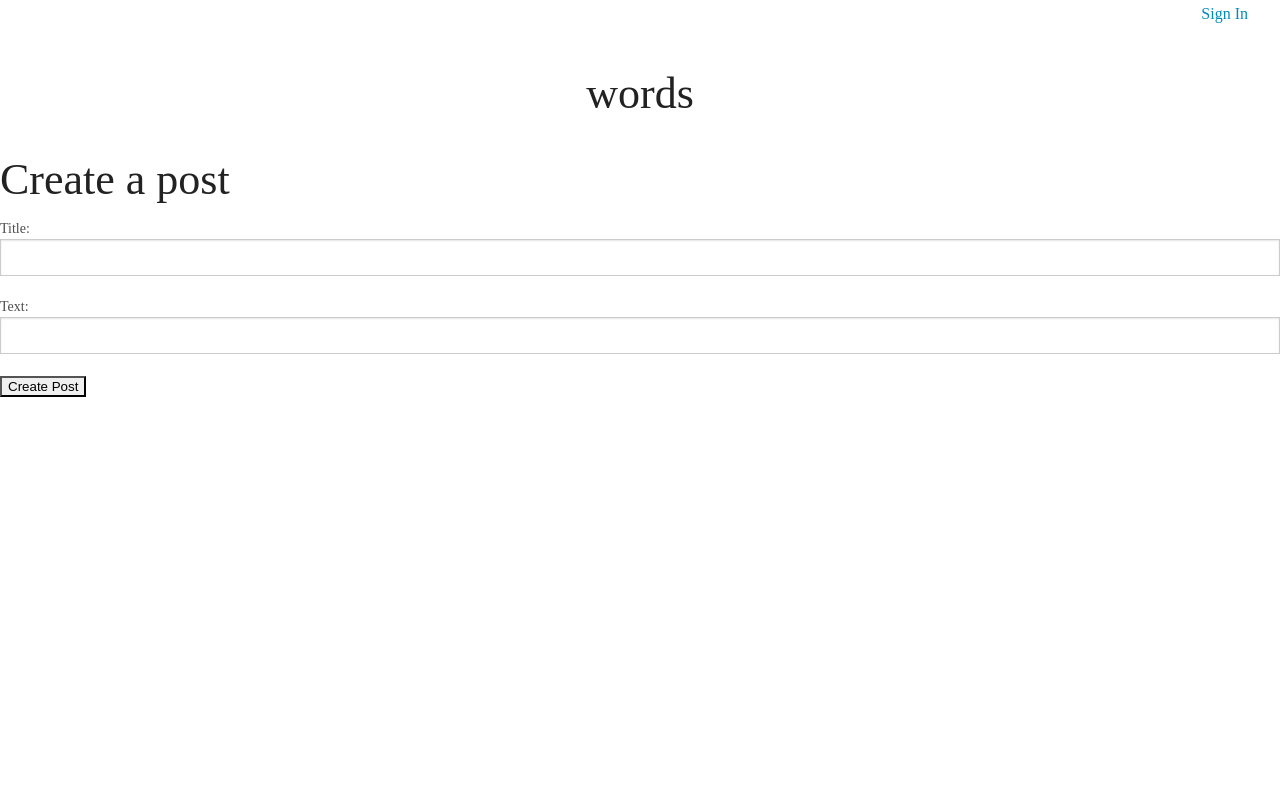
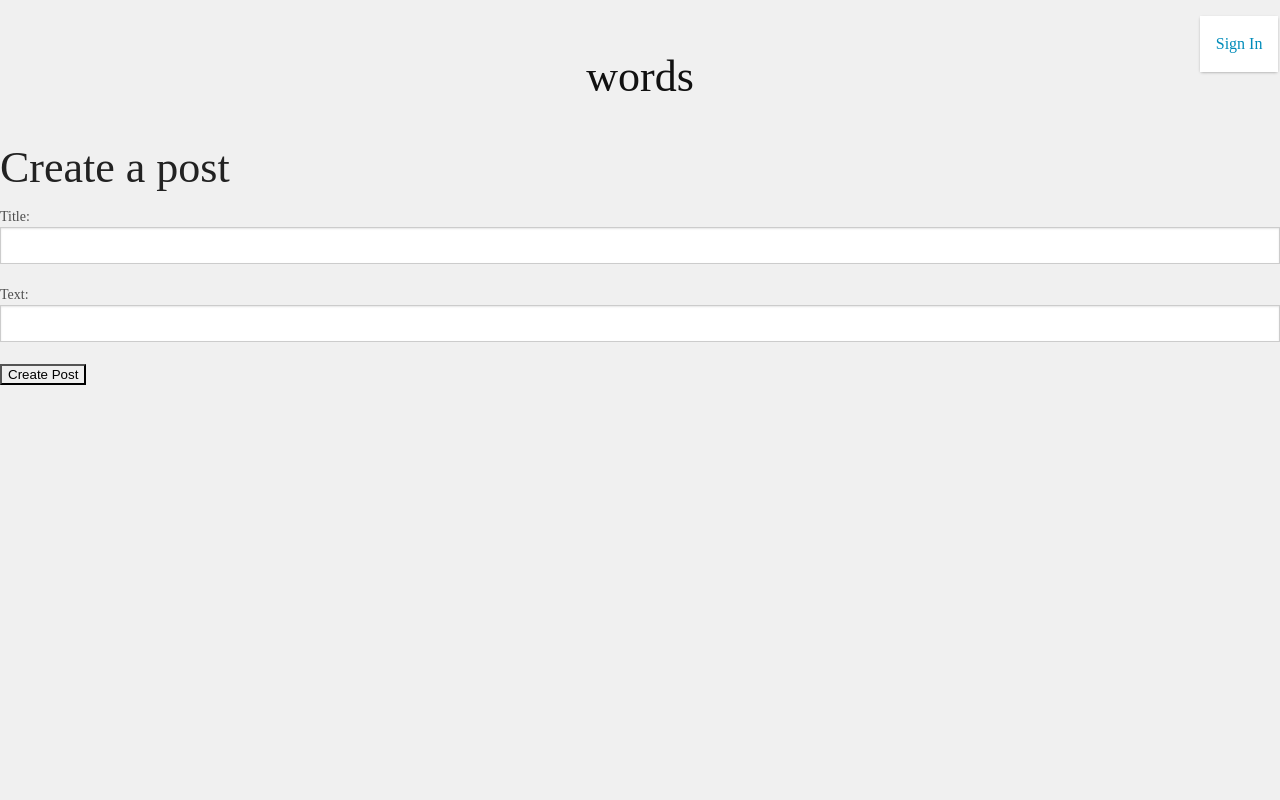
Before and after one commit to ericmok/djangosimpleblog, a Django app: page /new/ in a window 1280 px wide. Run offline with Django 3.2, Linux system fonts and the light colour scheme.

Commit message:
Sign in corner-actions css added

```diff
--- a/static/djangoblog/scss/_layout.scss
+++ b/static/djangoblog/scss/_layout.scss
@@ -1,12 +1,19 @@
+body
+{
+    background: #F0F0F0;
+}
+
 .main-header
 {
     //padding: 2rem;
-    @include leader(1.5);
-    @include trailer(1);
+    @include leader(1.8);
+    @include trailer(1.2);
 }
 
 .main-nav
 {
+    position: relative;
+
     width: 100%;
     padding: 0.1rem 2rem;
 }
--- a/static/djangoblog/scss/_modules.scss
+++ b/static/djangoblog/scss/_modules.scss
@@ -18,3 +18,26 @@ article
         opacity: 1;
     }
 }
+
+.logo
+{
+    color: #111;
+
+    &:hover
+    {
+        color: #44F;
+    }
+}
+
+.corner-actions
+{
+    position: absolute;
+    top: 1rem;
+    right: 0.1rem;
+
+    padding: 1rem;
+
+    background: #FFF;
+
+    @include box-shadow(0px 1px 3px -1px #888);
+}
--- a/templates/layout.html
+++ b/templates/layout.html
@@ -18,12 +18,18 @@
 
         {% block fullcontent %}
         <nav class="main-nav">
-            <div class="text-right">
-                <a href="{% url 'users-signin' %}">Sign In</a>
+            <div class="text-right corner-actions">
+                {% if user.is_authenticated %}
+                    Logged in as {{ user.username }}<br/>
+                    <a href="{% url 'users-signout' %}">Sign Out</a>
+                {% endif %}
+                {% if not user.is_authenticated %}
+                    <a href="{% url 'users-signin' %}">Sign In</a>
+                {% endif %}
             </div>
         </nav>
         <header class="main-header text-center">
-            <h1>words</h1>
+            <a href="{% url 'posts-list' %}"><h1 class="logo">words</h1></a>
         </header>
         <div class="main-content">
             {% block content %}
```
Also changed, not shown: static/djangoblog/stylesheets/app.css.
